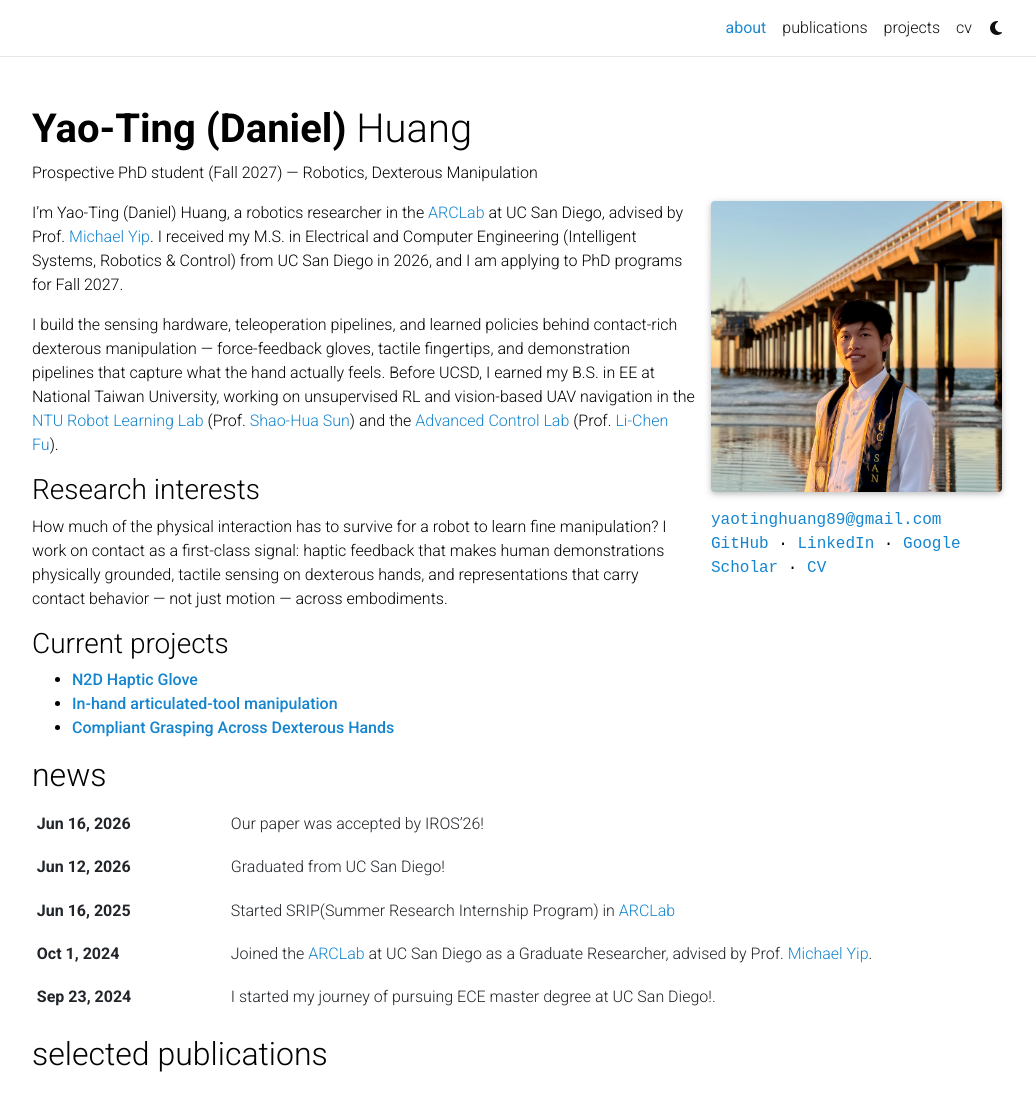
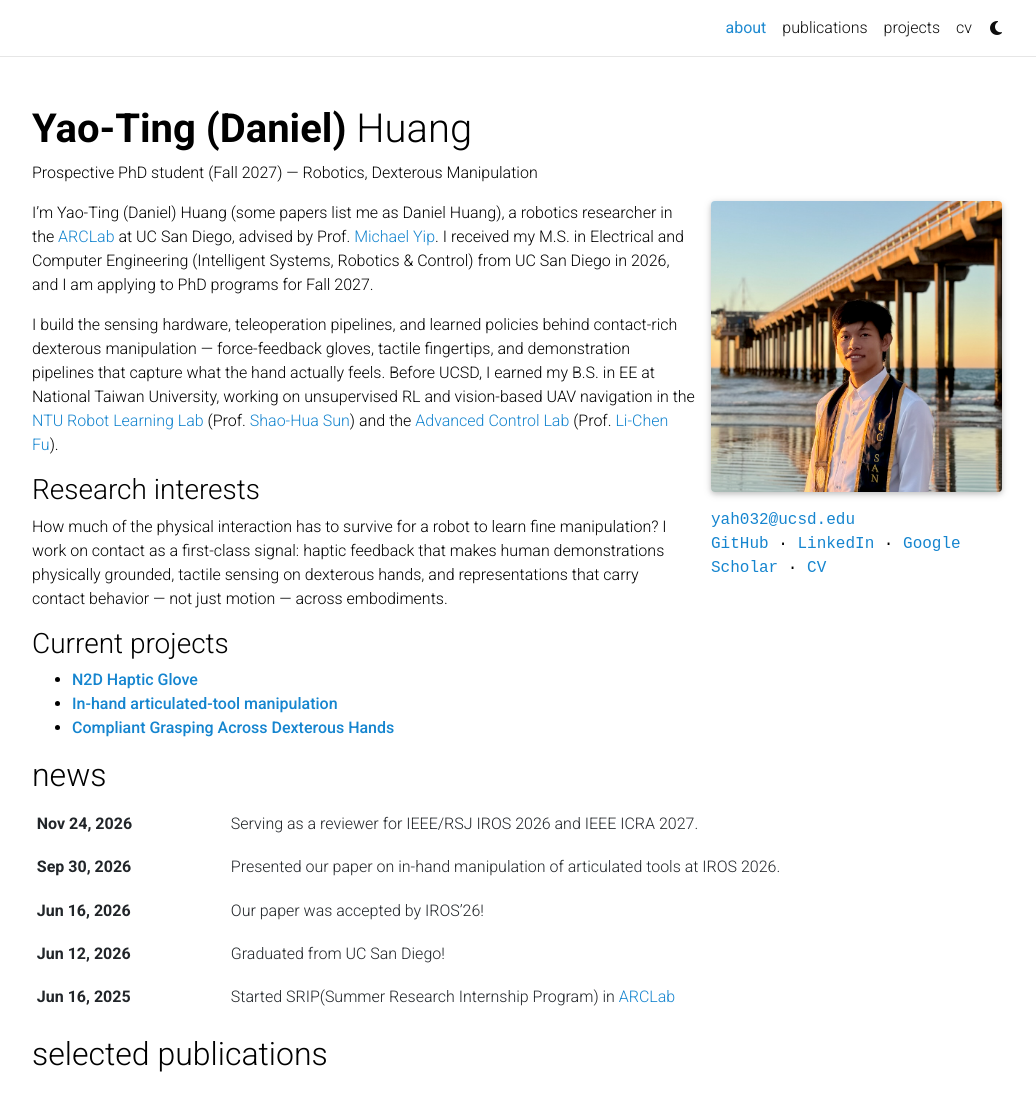
Before and after one commit to Daniel891116/Daniel891116.github.io, a Jekyll site: the page built from _pages/about.md, in a window 1280 px wide and 1275 px high, cut to the strip 0-1101 px from the top of the window. Shown: the whole strip, without its empty margins (123-1159 px from the left). Built offline with Jekyll 4.4.1, drawn with Linux system fonts in a browser that asks for light colours; full-size pictures stand in for the smaller copies a plugin makes; comment, search, counter and statistics services are not loaded; a style sheet for code colours, icons or effects is not loaded.

Commit message:
Add research project cards, new news items; restore UCSD email; drop phone from web CV
Co-Authored-By: Claude Opus 5.5 <noreply@anthropic.com>
Claude-Session: https://claude.ai/code/session_01Jk6xq74iuBvse1gsHg8G7G

```diff
--- a/_config.yml
+++ b/_config.yml
@@ -6,7 +6,7 @@ title: blank # the website title (if blank, full name will be used instead)
 first_name: Yao-Ting (Daniel)
 middle_name:
 last_name: Huang
-email: yaotinghuang89@gmail.com
+email: yah032@ucsd.edu
 description: > # the ">" symbol means to ignore newlines until "footer_text:"
   Robotics researcher (M.S. ECE, UC San Diego) applying for PhD programs starting Fall 2027.
   Research interests: contact-rich dexterous manipulation, haptics and tactile sensing, robot learning.
--- a/_data/cv.yml
+++ b/_data/cv.yml
@@ -6,9 +6,7 @@
     - name: Full Name
       value: Yao-Ting (Daniel) Huang
     - name: Email
-      value: <a href="mailto:yaotinghuang89@gmail.com">yaotinghuang89@gmail.com</a>
-    - name: Phone
-      value: (+1) 858-220-4949
+      value: <a href="mailto:yah032@ucsd.edu">yah032@ucsd.edu</a>
     - name: Profiles
       value: <a href="https://github.com/Daniel891116" target="_blank">GitHub</a>, <a href="https://www.linkedin.com/in/danielhyt" target="_blank">LinkedIn</a>, <a href="https://scholar.google.com/citations?user=1OE5uDAAAAAJ" target="_blank">Google Scholar</a>
     - name: CV
--- a/_pages/about.md
+++ b/_pages/about.md
@@ -9,7 +9,7 @@ profile:
   image: prof_pic4.png
   image_circular: false # crops the image to make it circular
   more_info: >
-    <p><a href="mailto:yaotinghuang89@gmail.com">yaotinghuang89@gmail.com</a></p>
+    <p><a href="mailto:yah032@ucsd.edu">yah032@ucsd.edu</a></p>
     <p><a href="https://github.com/Daniel891116" target="_blank">GitHub</a> · <a href="https://www.linkedin.com/in/danielhyt" target="_blank">LinkedIn</a> · <a href="https://scholar.google.com/citations?user=1OE5uDAAAAAJ&hl=en" target="_blank">Google Scholar</a> · <a href="/assets/pdf/CV_Yao-Ting_Huang.pdf" target="_blank">CV</a></p>
 
 news: true  # includes a list of news items
@@ -18,7 +18,7 @@ selected_papers: true # includes a list of papers marked as "selected={true}"
 social: false  # includes social icons at the bottom of the page
 ---
 
-I’m Yao-Ting (Daniel) Huang, a robotics researcher in the <a href="https://ucsdarclab.com/">ARCLab</a> at UC San Diego, advised by Prof. <a href="https://yip.eng.ucsd.edu/professor-michael-yip">Michael Yip</a>. I received my M.S. in Electrical and Computer Engineering (Intelligent Systems, Robotics &amp; Control) from UC San Diego in 2026, and I am applying to PhD programs for Fall 2027.
+I’m Yao-Ting (Daniel) Huang (some papers list me as Daniel Huang), a robotics researcher in the <a href="https://ucsdarclab.com/">ARCLab</a> at UC San Diego, advised by Prof. <a href="https://yip.eng.ucsd.edu/professor-michael-yip">Michael Yip</a>. I received my M.S. in Electrical and Computer Engineering (Intelligent Systems, Robotics &amp; Control) from UC San Diego in 2026, and I am applying to PhD programs for Fall 2027.
 
 I build the sensing hardware, teleoperation pipelines, and learned policies behind contact-rich dexterous manipulation — force-feedback gloves, tactile fingertips, and demonstration pipelines that capture what the hand actually feels. Before UCSD, I earned my B.S. in EE at National Taiwan University, working on unsupervised RL and vision-based UAV navigation in the <a href="https://nturll.netlify.app/about">NTU Robot Learning Lab</a> (Prof. <a href="https://shaohua0116.github.io/">Shao-Hua Sun</a>) and the <a href="http://www.ntueeacl.com/26368260322804024687-news.html">Advanced Control Lab</a> (Prof. <a href="http://www.ntueeacl.com/25351235662594525480-advisor.html">Li-Chen Fu</a>).
 
```
Also changed, not shown: _news/announcement_10.md (added, +8 -0 lines), _news/announcement_4.md (+1 -1 lines), _news/announcement_9.md (added, +8 -0 lines), _pages/projects.md (+2 -2 lines), _projects/1_n2d_glove.md (added, +9 -0 lines), _projects/2_articulated_tools.md (added, +9 -0 lines), _projects/3_transferring_contact.md (added, +9 -0 lines).
